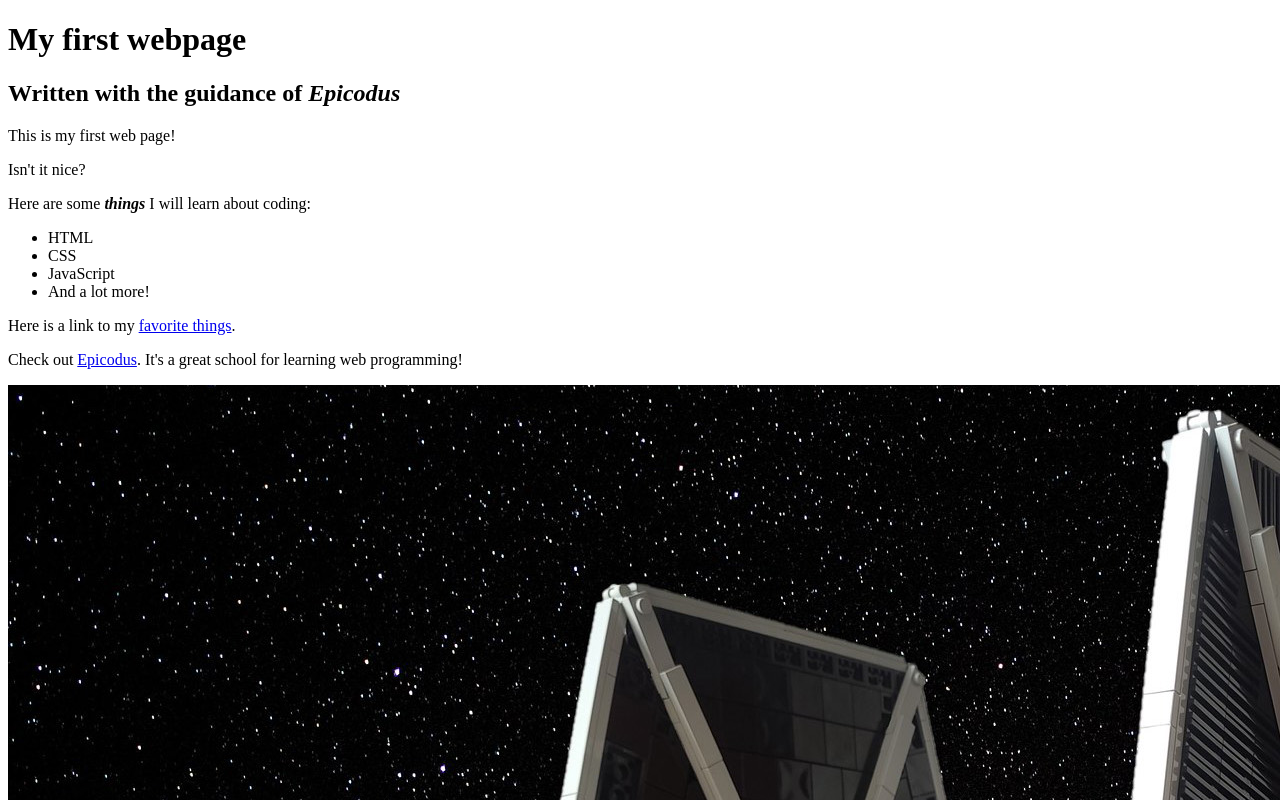
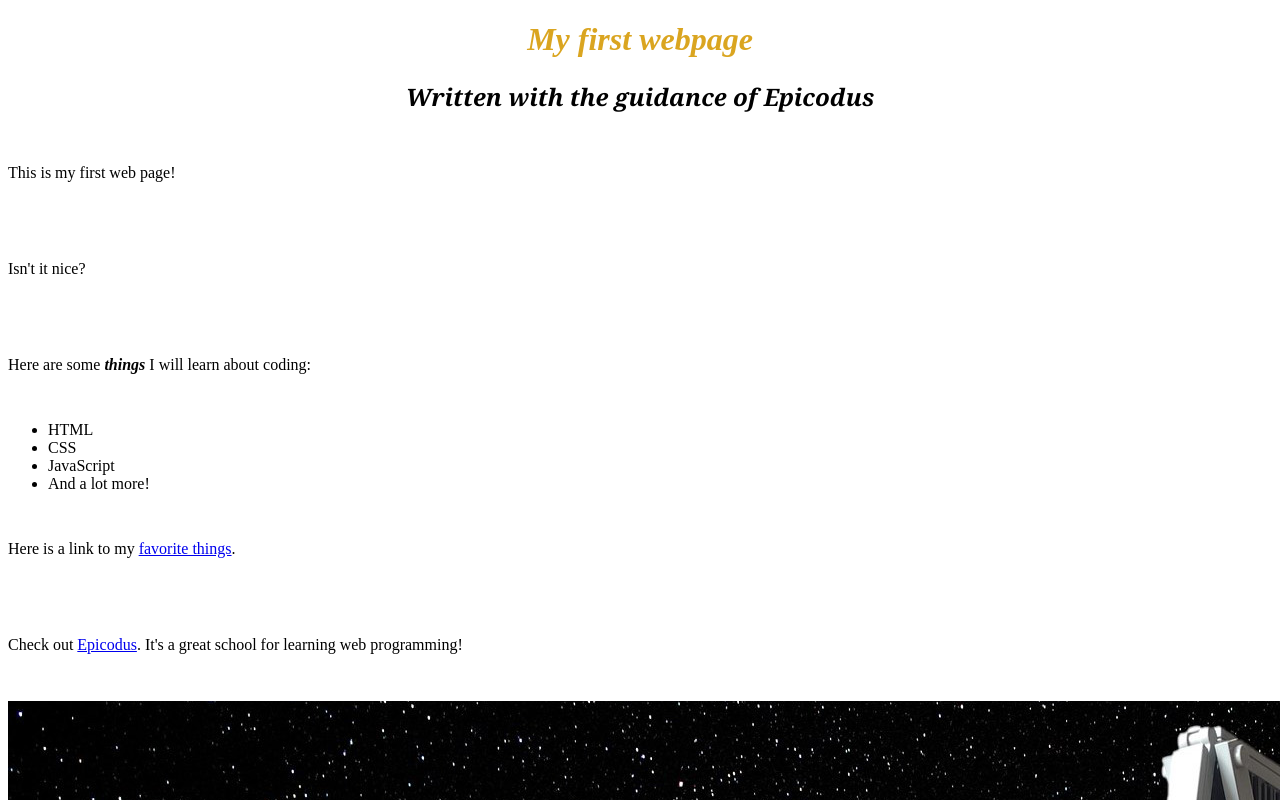
Before and after one commit to ChrisKLoveless/my-first-webpage, a plain HTML site: page my-first-webpage.html in a window 1280 px wide. Shown: the top 800 px of the page. Drawn offline with Linux system fonts and the light colour scheme.

Commit message:
Add css styling to h1, h2, p, to  my first webpage
co-authored-by: Lucas Mollerstuen mollerstuen.works@gmail.com

```diff
--- /dev/null
+++ b/css/style2.css
@@ -0,0 +1,17 @@
+h1 {
+  color: goldenrod;
+  text-align: center;
+  font-style: oblique;
+}
+
+h2 {
+  font-style: oblique;
+  text-align: center;
+  font-weight: 900;
+  font-family: Cambria, Cochin, Georgia, Times, 'Times New Roman', serif;
+}
+
+p {
+  font-size: medium;
+  line-height: 10vmin;
+}
--- a/my-first-webpage.html
+++ b/my-first-webpage.html
@@ -1,6 +1,7 @@
 <!DOCTYPE html>
 <html lang="en-US">
 <head>
+    <link href="css/style2.css" rel="stylesheet" type="text/css">
     <title>Web Page #1!</title>
 </head>
 <body>
```
